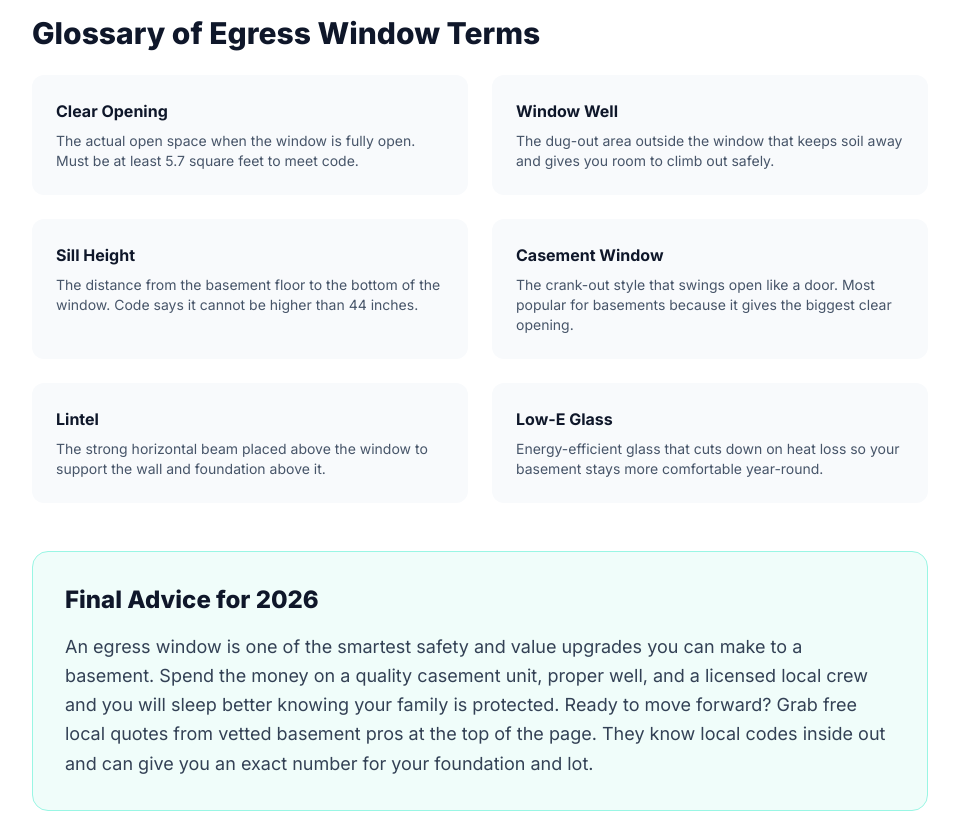
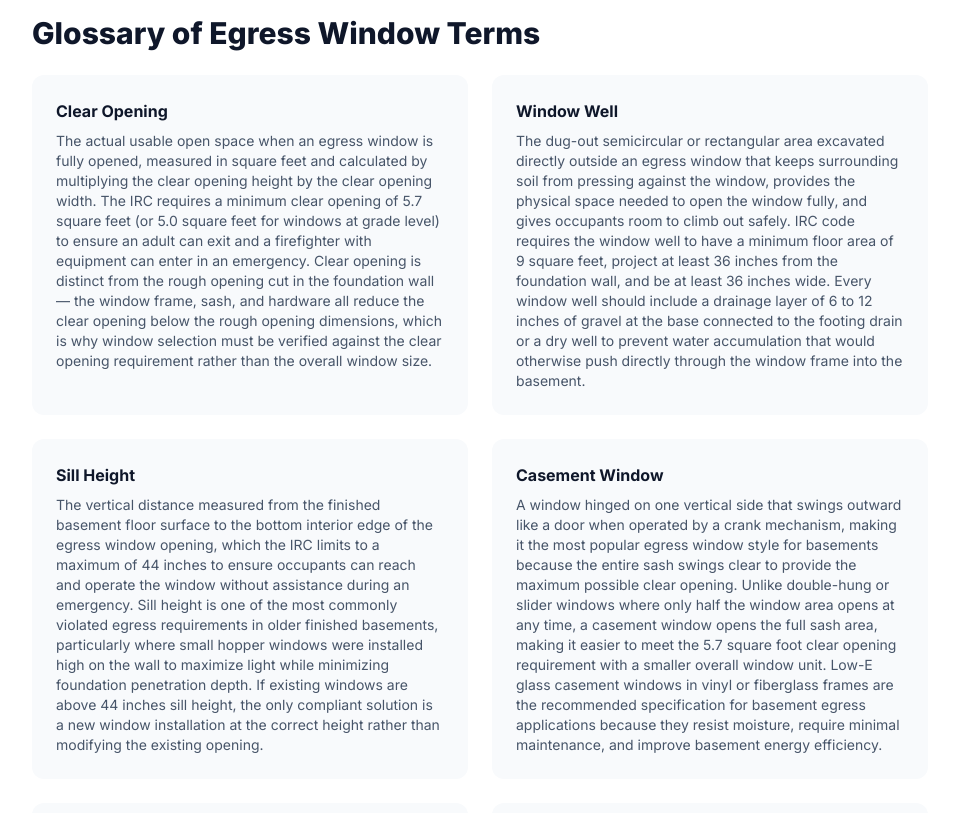
Before and after one commit to thebasementguide2026/basement-guide, a Next.js app: page /articles/egress-window-cost in a window 1280 px wide. Shown: the part 6640-7453 px from the top of the page, without its empty margins (0-959 px from the left). Built offline with nearby package versions, Linux system fonts and the light colour scheme.

Commit message:
Expand glossary definitions (6 terms) to 2-3 sentences on egress-window-cost

```diff
--- a/app/articles/egress-window-cost/page.tsx
+++ b/app/articles/egress-window-cost/page.tsx
@@ -261,27 +261,27 @@ export default function EgressWindowCost() {
           <div className='grid grid-cols-1 md:grid-cols-2 gap-6 mb-12'>
             <div className='bg-slate-50 rounded-xl p-6'>
               <h4 className='font-bold text-slate-900 mb-2'>Clear Opening</h4>
-              <p className='text-slate-600 text-sm'>The actual open space when the window is fully open. Must be at least 5.7 square feet to meet code.</p>
+              <p className='text-slate-600 text-sm'>The actual usable open space when an egress window is fully opened, measured in square feet and calculated by multiplying the clear opening height by the clear opening width. The IRC requires a minimum clear opening of 5.7 square feet (or 5.0 square feet for windows at grade level) to ensure an adult can exit and a firefighter with equipment can enter in an emergency. Clear opening is distinct from the rough opening cut in the foundation wall &mdash; the window frame, sash, and hardware all reduce the clear opening below the rough opening dimensions, which is why window selection must be verified against the clear opening requirement rather than the overall window size.</p>
             </div>
             <div className='bg-slate-50 rounded-xl p-6'>
               <h4 className='font-bold text-slate-900 mb-2'>Window Well</h4>
-              <p className='text-slate-600 text-sm'>The dug-out area outside the window that keeps soil away and gives you room to climb out safely.</p>
+              <p className='text-slate-600 text-sm'>The dug-out semicircular or rectangular area excavated directly outside an egress window that keeps surrounding soil from pressing against the window, provides the physical space needed to open the window fully, and gives occupants room to climb out safely. IRC code requires the window well to have a minimum floor area of 9 square feet, project at least 36 inches from the foundation wall, and be at least 36 inches wide. Every window well should include a drainage layer of 6 to 12 inches of gravel at the base connected to the footing drain or a dry well to prevent water accumulation that would otherwise push directly through the window frame into the basement.</p>
             </div>
             <div className='bg-slate-50 rounded-xl p-6'>
               <h4 className='font-bold text-slate-900 mb-2'>Sill Height</h4>
-              <p className='text-slate-600 text-sm'>The distance from the basement floor to the bottom of the window. Code says it cannot be higher than 44 inches.</p>
+              <p className='text-slate-600 text-sm'>The vertical distance measured from the finished basement floor surface to the bottom interior edge of the egress window opening, which the IRC limits to a maximum of 44 inches to ensure occupants can reach and operate the window without assistance during an emergency. Sill height is one of the most commonly violated egress requirements in older finished basements, particularly where small hopper windows were installed high on the wall to maximize light while minimizing foundation penetration depth. If existing windows are above 44 inches sill height, the only compliant solution is a new window installation at the correct height rather than modifying the existing opening.</p>
             </div>
             <div className='bg-slate-50 rounded-xl p-6'>
               <h4 className='font-bold text-slate-900 mb-2'>Casement Window</h4>
-              <p className='text-slate-600 text-sm'>The crank-out style that swings open like a door. Most popular for basements because it gives the biggest clear opening.</p>
+              <p className='text-slate-600 text-sm'>A window hinged on one vertical side that swings outward like a door when operated by a crank mechanism, making it the most popular egress window style for basements because the entire sash swings clear to provide the maximum possible clear opening. Unlike double-hung or slider windows where only half the window area opens at any time, a casement window opens the full sash area, making it easier to meet the 5.7 square foot clear opening requirement with a smaller overall window unit. Low-E glass casement windows in vinyl or fiberglass frames are the recommended specification for basement egress applications because they resist moisture, require minimal maintenance, and improve basement energy efficiency.</p>
             </div>
             <div className='bg-slate-50 rounded-xl p-6'>
               <h4 className='font-bold text-slate-900 mb-2'>Lintel</h4>
-              <p className='text-slate-600 text-sm'>The strong horizontal beam placed above the window to support the wall and foundation above it.</p>
+              <p className='text-slate-600 text-sm'>A structural horizontal beam installed directly above a window or door opening in a foundation or load-bearing wall to transfer the weight of the wall and structure above the opening to the sides of the opening rather than allowing it to bear down on the window frame. In egress window installations, the lintel is one of the most critical structural elements because it must be sized by an engineer or experienced contractor to carry the specific load of the foundation wall and floor framing above the opening at that location. Lintel installation is included in standard egress window contractor quotes and is one of the primary reasons egress window installation should not be attempted as a DIY project without structural engineering knowledge.</p>
             </div>
             <div className='bg-slate-50 rounded-xl p-6'>
               <h4 className='font-bold text-slate-900 mb-2'>Low-E Glass</h4>
-              <p className='text-slate-600 text-sm'>Energy-efficient glass that cuts down on heat loss so your basement stays more comfortable year-round.</p>
+              <p className='text-slate-600 text-sm'>A type of window glass coated with a microscopically thin metallic oxide layer that reflects infrared heat while allowing visible light to pass through, reducing heat loss in winter and heat gain in summer to improve the energy efficiency of the basement space. Low-E egress windows may qualify for the federal Energy Efficient Home Improvement Credit (up to $600) when they meet ENERGY STAR Most Efficient U-factor and solar heat gain coefficient thresholds. For basement applications specifically, low-E glass also reduces condensation on the interior glass surface by keeping the glass warmer, which helps prevent the moisture accumulation that leads to mold growth around window frames in below-grade spaces.</p>
             </div>
           </div>
 
```
